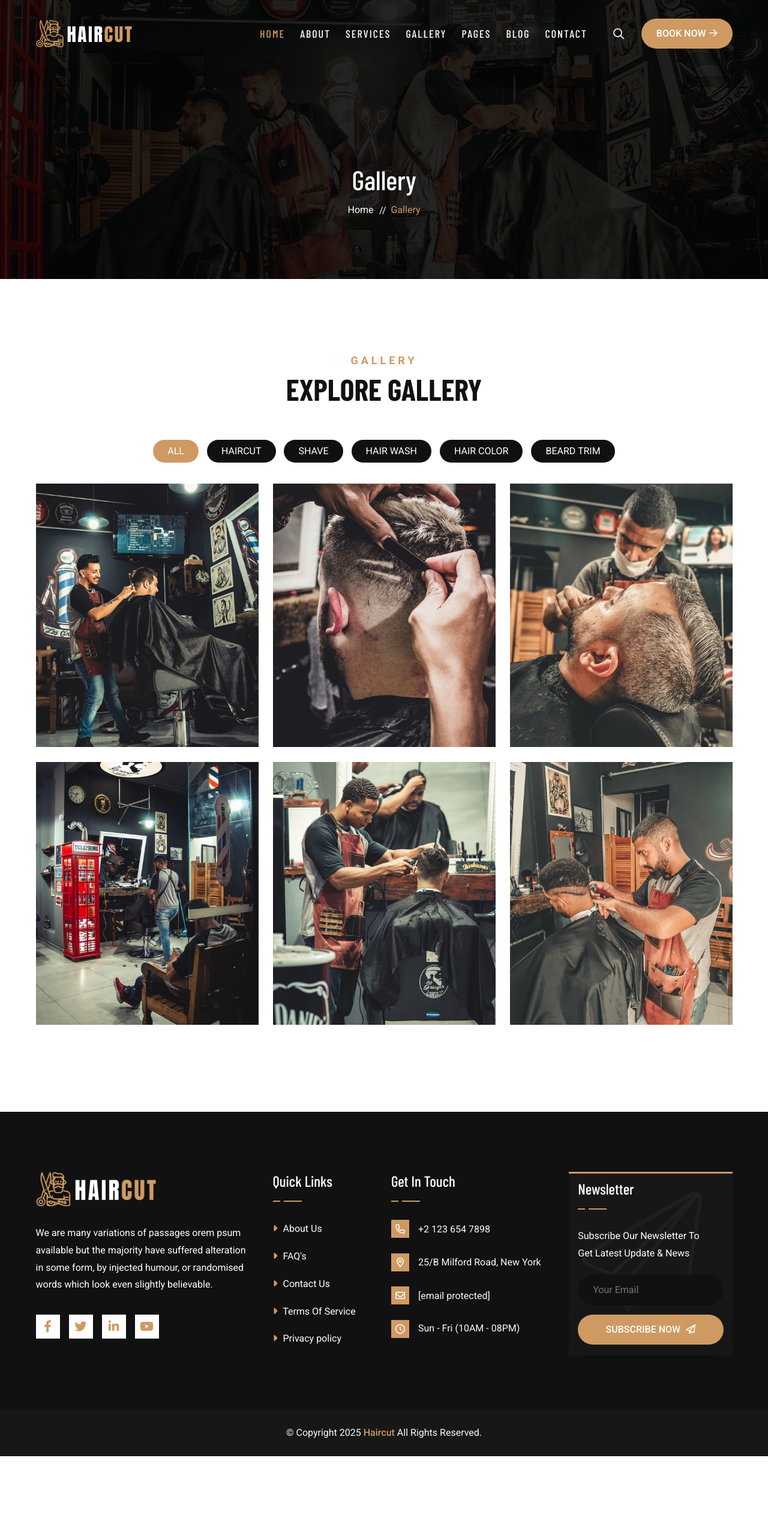
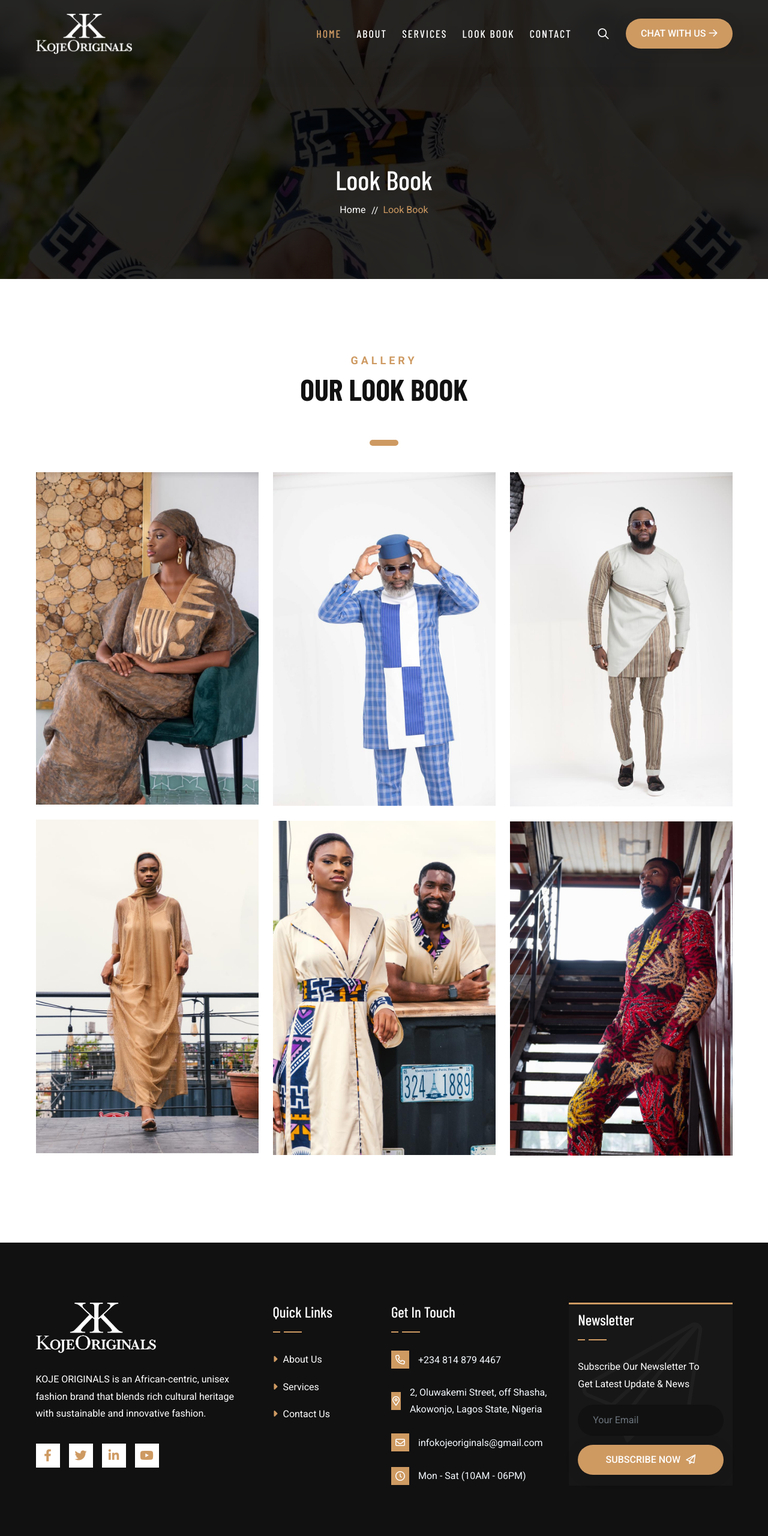
Before and after one commit to laresh1090/KojeOriginals, a plain HTML site: page gallery.html in a window 1280 px wide. Shown: the top 2560 px of the page at 60% size. Before the commit the page ends 2427 px from the top, so only its background shows below. Drawn offline with nearby package versions, Linux system fonts and the light colour scheme.

Commit message:
first commiry7

```diff
--- a/gallery.html
+++ b/gallery.html
@@ -12,10 +12,10 @@
     <meta name="keywords" content="">
 
     <!-- title -->
-    <title>Haircut - Barber And Hair Salon HTML5 Template</title>
+    <title>KOJE ORIGNIALS - Bespoke Fashion House</title>
 
     <!-- favicon -->
-    <link rel="icon" type="image/x-icon" href="assets/img/logo/favicon.png">
+    <link rel="icon" type="image/x-icon" href="ko_logo1.png">
 
     <!-- css -->
     <link rel="stylesheet" href="assets/css/bootstrap.min.css">
@@ -45,7 +45,7 @@
             <nav class="navbar navbar-expand-lg">
                 <div class="container">
                     <a class="navbar-brand" href="index.html">
-                        <img src="assets/img/logo/logo.png" alt="logo">
+                        <img src="ko_logo.png" alt="logo">
                     </a>
                     <div class="mobile-menu-right">
                         <div class="mobile-menu-list">
@@ -58,61 +58,30 @@
                     </div>
                     <div class="collapse navbar-collapse" id="main_nav">
                         <ul class="navbar-nav">
-                            <li class="nav-item dropdown">
+                            <li class="nav-item">
                                 <a class="nav-link active" href="#" data-bs-toggle="dropdown">Home</a>
-                                <ul class="dropdown-menu fade-up">
-                                    <li><a class="dropdown-item" href="index.html">Home Page 01</a></li>
-                                    <li><a class="dropdown-item" href="index-2.html">Home Page 02</a></li>
-                                    <li><a class="dropdown-item" href="index-3.html">Home Page 03</a></li>
-                                </ul>
                             </li>
-                            <li class="nav-item"><a class="nav-link" href="about.html">About</a></li>
+                            <li class="nav-item"><a class="nav-link" href="#">About</a></li>
                             <li class="nav-item dropdown">
                                 <a class="nav-link" href="#" data-bs-toggle="dropdown">Services</a>
                                 <ul class="dropdown-menu fade-up">
-                                    <li><a class="dropdown-item" href="service.html">Services One</a></li>
-                                    <li><a class="dropdown-item" href="service-2.html">Services Two</a></li>
-                                    <li><a class="dropdown-item" href="service-single.html">Service Single</a></li>
+                                    <li><a class="dropdown-item" href="#">Suit Tailoring</a></li>
+                                    <li><a class="dropdown-item" href="#">Native Wears</a></li>
+                                    <li><a class="dropdown-item" href="#">Wedding Gown</a></li>
+                                    <li><a class="dropdown-item" href="#">Casual Outfits</a></li>
                                 </ul>
                             </li>
-                            <li class="nav-item dropdown">
-                                <a class="nav-link" href="#" data-bs-toggle="dropdown">Gallery</a>
-                                <ul class="dropdown-menu fade-up">
-                                    <li><a class="dropdown-item" href="gallery.html">Gallery One</a></li>
-                                    <li><a class="dropdown-item" href="gallery-2.html">Gallery Two</a></li>
-                                </ul>
+                            <li class="nav-item">
+                                <a class="nav-link" href="gallery.html" data-bs-toggle="dropdown">Look Book</a>
                             </li>
-                            <li class="nav-item dropdown">
-                                <a class="nav-link" href="#" data-bs-toggle="dropdown">Pages</a>
-                                <ul class="dropdown-menu fade-up">
-                                    <li><a class="dropdown-item" href="team.html">Team</a></li>
-                                    <li><a class="dropdown-item" href="pricing.html">Pricing</a></li>
-                                    <li><a class="dropdown-item" href="faq.html">Faq</a></li>
-                                    <li><a class="dropdown-item" href="appointment.html">Appointment</a></li>
-                                    <li><a class="dropdown-item" href="login.html">Login</a></li>
-                                    <li><a class="dropdown-item" href="register.html">Register</a></li>
-                                    <li><a class="dropdown-item" href="forgot-password.html">Forgot Password</a></li>
-                                    <li><a class="dropdown-item" href="404.html">404 Error</a></li>
-                                    <li><a class="dropdown-item" href="coming-soon.html">Coming Soon</a></li>
-                                    <li><a class="dropdown-item" href="terms.html">Terms Of Service</a></li>
-                                    <li><a class="dropdown-item" href="privacy.html">Privacy Policy</a></li>
-                                </ul>
-                            </li>
-                            <li class="nav-item dropdown">
-                                <a class="nav-link" href="#" data-bs-toggle="dropdown">Blog</a>
-                                <ul class="dropdown-menu fade-up">
-                                    <li><a class="dropdown-item" href="blog.html">Blog</a></li>
-                                    <li><a class="dropdown-item" href="blog-single.html">Blog Single</a></li>
-                                </ul>
-                            </li>
-                            <li class="nav-item"><a class="nav-link" href="contact.html">Contact</a></li>
+                            <li class="nav-item"><a class="nav-link" href="#">Contact</a></li>
                         </ul>
                         <div class="header-nav-right">
                             <div class="header-nav-search">
                                 <a href="#" class="header-nav-link search-box-outer"><i class="far fa-search"></i></a>
                             </div>
                             <div class="header-btn">
-                                <a href="#" class="theme-btn">Book Now<i class="far fa-arrow-right"></i></a>
+                                <a href="#" class="theme-btn">Chat With Us<i class="far fa-arrow-right"></i></a>
                             </div>
                         </div>
                     </div>
@@ -141,12 +110,12 @@
     <main class="main">
 
         <!-- breadcrumb -->
-        <div class="site-breadcrumb" style="background: url(assets/img/breadcrumb/01.jpg)">
+        <div class="site-breadcrumb" style="background: url(i/k010.jpg)">
             <div class="container">
-                <h2 class="breadcrumb-title">Gallery</h2>
+                <h2 class="breadcrumb-title">Look Book</h2>
                 <ul class="breadcrumb-menu">
                     <li><a href="index.html">Home</a></li>
-                    <li class="active">Gallery</li>
+                    <li class="active">Look Book</li>
                 </ul>
             </div>
         </div>
@@ -161,16 +130,16 @@
                     <div class="col-lg-9 mx-auto">
                         <div class="site-heading text-center">
                             <span class="site-title-tagline">gallery</span>
-                            <h2 class="site-title">Explore gallery</h2>
+                            <h2 class="site-title">Our Look Book</h2>
                         </div>
                         <div class="filter-controls">
                             <ul class="filter-btns">
-                                <li class="active" data-filter="*">All</li>
-                                <li data-filter=".cat1">Haircut</li>
+                                <li class="active" data-filter="*"></li>
+                                <!-- <li data-filter=".cat1">Haircut</li>
                                 <li data-filter=".cat2">Shave</li>
                                 <li data-filter=".cat3">Hair Wash</li>
                                 <li data-filter=".cat4">Hair Color</li>
-                                <li data-filter=".cat5">Beard Trim</li>
+                                <li data-filter=".cat5">Beard Trim</li> -->
                             </ul>
                         </div>
                     </div>
@@ -179,105 +148,76 @@
                     <div class="col-md-4 filter-item cat1 cat2">
                         <div class="gallery-item">
                             <div class="gallery-img">
-                                <img src="assets/img/gallery/01.jpg" alt="">
+                                <img src="i/k013.jpg" alt="">
                             </div>
                             <div class="gallery-content">
-                                <a class="popup-img gallery-link" href="assets/img/gallery/01.jpg"><i
+                                <a class="popup-img gallery-link" href="i/k013.jpg"><i
                                         class="far fa-plus"></i></a>
-                                <div class="gallery-info">
-                                    <h5 class="gallery-subtitle"><span>//</span> Haircut</h5>
-                                    <a href="#">
-                                        <h4 class="gallery-title">Hair Color</h4>
-                                    </a>
-                                </div>
+
                             </div>
                         </div>
                     </div>
                     <div class="col-md-4 filter-item cat2 cat3">
                         <div class="gallery-item">
                             <div class="gallery-img">
-                                <img src="assets/img/gallery/02.jpg" alt="">
+                                <img src="i/k011.jpg" alt="">
                             </div>
                             <div class="gallery-content">
-                                <a class="popup-img gallery-link" href="assets/img/gallery/01.jpg"><i
+                                <a class="popup-img gallery-link" href="i/k011.jpg"><i
                                         class="far fa-plus"></i></a>
-                                <div class="gallery-info">
-                                    <h5 class="gallery-subtitle"><span>//</span> Haircut</h5>
-                                    <a href="#">
-                                        <h4 class="gallery-title">Hair Color</h4>
-                                    </a>
-                                </div>
+
                             </div>
                         </div>
                     </div>
                     <div class="col-md-4 filter-item cat3 cat4 cat5">
                         <div class="gallery-item">
                             <div class="gallery-img">
-                                <img src="assets/img/gallery/03.jpg" alt="">
+                                <img src="i/k012.jpg" alt="">
                             </div>
                             <div class="gallery-content">
-                                <a class="popup-img gallery-link" href="assets/img/gallery/01.jpg"><i
+                                <a class="popup-img gallery-link" href="i/k012.jpg"><i
                                         class="far fa-plus"></i></a>
-                                <div class="gallery-info">
-                                    <h5 class="gallery-subtitle"><span>//</span> Haircut</h5>
-                                    <a href="#">
-                                        <h4 class="gallery-title">Hair Color</h4>
-                                    </a>
-                                </div>
+
                             </div>
                         </div>
                     </div>
                     <div class="col-md-4 filter-item cat2 cat4">
                         <div class="gallery-item">
                             <div class="gallery-img">
-                                <img src="assets/img/gallery/04.jpg" alt="">
+                                <img src="i/k008.jpg" alt="">
                             </div>
                             <div class="gallery-content">
-                                <a class="popup-img gallery-link" href="assets/img/gallery/01.jpg"><i
+                                <a class="popup-img gallery-link" href="i/k008.jpg"><i
                                         class="far fa-plus"></i></a>
-                                <div class="gallery-info">
-                                    <h5 class="gallery-subtitle"><span>//</span> Haircut</h5>
-                                    <a href="#">
-                                        <h4 class="gallery-title">Hair Color</h4>
-                                    </a>
-                                </div>
+
                             </div>
                         </div>
                     </div>
                     <div class="col-md-4 filter-item cat1 cat4 cat5">
                         <div class="gallery-item">
                             <div class="gallery-img">
-                                <img src="assets/img/gallery/05.jpg" alt="">
+                                <img src="i/k009.jpg" alt="">
                             </div>
                             <div class="gallery-content">
-                                <a class="popup-img gallery-link" href="assets/img/gallery/01.jpg"><i
+                                <a class="popup-img gallery-link" href="i/k009.jpg"><i
                                         class="far fa-plus"></i></a>
-                                <div class="gallery-info">
-                                    <h5 class="gallery-subtitle"><span>//</span> Haircut</h5>
-                                    <a href="#">
-                                        <h4 class="gallery-title">Hair Color</h4>
-                                    </a>
-                                </div>
+
                             </div>
                         </div>
                     </div>
                     <div class="col-md-4 filter-item cat4 cat3">
                         <div class="gallery-item">
                             <div class="gallery-img">
-                                <img src="assets/img/gallery/06.jpg" alt="">
+                                <img src="i/k007.jpg" alt="">
                             </div>
                             <div class="gallery-content">
-                                <a class="popup-img gallery-link" href="assets/img/gallery/01.jpg"><i
+                                <a class="popup-img gallery-link" href="i/k007.jpg"><i
                                         class="far fa-plus"></i></a>
-                                <div class="gallery-info">
-                                    <h5 class="gallery-subtitle"><span>//</span> Haircut</h5>
-                                    <a href="#">
-                                        <h4 class="gallery-title">Hair Color</h4>
-                                    </a>
-                                </div>
+
                             </div>
                         </div>
                     </div>
+
                 </div>
             </div>
         </div>
@@ -297,10 +237,10 @@
                     <div class="col-md-6 col-lg-4">
                         <div class="footer-widget-box about-us">
                             <a href="#" class="footer-logo">
-                                <img src="assets/img/logo/logo.png" alt="">
+                                <img src="ko_logo.png" alt="">
                             </a>
                             <p class="mb-3">
-                                We are many variations of passages orem psum available but the majority have suffered alteration in some form, by injected humour, or randomised words which look even slightly believable.
+                                KOJE ORIGINALS is an African-centric, unisex fashion brand that blends rich cultural heritage with sustainable and innovative fashion.
                             </p>
                             <ul class="footer-social">
                                 <li><a href="#"><i class="fab fa-facebook-f"></i></a></li>
@@ -315,10 +255,8 @@
                             <h4 class="footer-widget-title">Quick Links</h4>
                             <ul class="footer-list">
                                 <li><a href="#"><i class="fas fa-caret-right"></i> About Us</a></li>
-                                <li><a href="#"><i class="fas fa-caret-right"></i> FAQ's</a></li>
+                                <li><a href="#"><i class="fas fa-caret-right"></i> Services</a></li>
                                 <li><a href="#"><i class="fas fa-caret-right"></i> Contact Us</a></li>
-                                <li><a href="#"><i class="fas fa-caret-right"></i> Terms Of Service</a></li>
-                                <li><a href="#"><i class="fas fa-caret-right"></i> Privacy policy</a></li>
                             </ul>
                         </div>
                     </div>
@@ -326,11 +264,11 @@
                         <div class="footer-widget-box list">
                             <h4 class="footer-widget-title">Get In Touch</h4>
                             <ul class="footer-contact">
-                                <li><a href="tel:+21236547898"><i class="far fa-phone"></i>+2 123 654 7898</a></li>
-                                <li><i class="far fa-map-marker-alt"></i>25/B Milford Road, New York</li>
-                                <li><a href="https://live.themewild.com/cdn-cgi/l/email-protection#20494e464f604558414d504c450e434f4d"><i
-                                            class="far fa-envelope"></i><span class="__cf_email__" data-cfemail="4b22252d240b2e332a263b272e65282426">[email&#160;protected]</span></a></li>
-                                <li><i class="far fa-clock"></i>Sun - Fri (10AM - 08PM)</li>
+                                <li><a href="tel:+21236547898"><i class="far fa-phone"></i>+234 814 879 4467</a></li>
+                                <li><i class="far fa-map-marker-alt"></i>2, Oluwakemi Street, off Shasha, Akowonjo, Lagos State, Nigeria</li>
+                                <li><a href="https://live.themewild.com/cdn-cgi/l/email-protection#7d14131b123d18051c100d1118531e1210"><i
+                                            class="far fa-envelope"></i><span class="__cf_email__" data-cfemail="5a33343c351a3f223b372a363f74393537">infokojeoriginals@gmail.com</span></a></li>
+                                <li><i class="far fa-clock"></i>Mon - Sat (10AM - 06PM)</li>
                             </ul>
                         </div>
                     </div>
@@ -360,7 +298,7 @@
                 <div class="row">
                     <div class="col-md-12 align-self-center">
                         <p class="copyright-text">
-                            &copy; Copyright <span id="date"></span> <a href="#"> Haircut </a> All Rights Reserved.
+                            &copy; Copyright <span id="date"></span> <a href="#"> KOJE ORIGNIALS </a> All Rights Reserved.
                         </p>
                     </div>
                 </div>
```
Also changed, not shown: index.html (+1 -1 lines).
